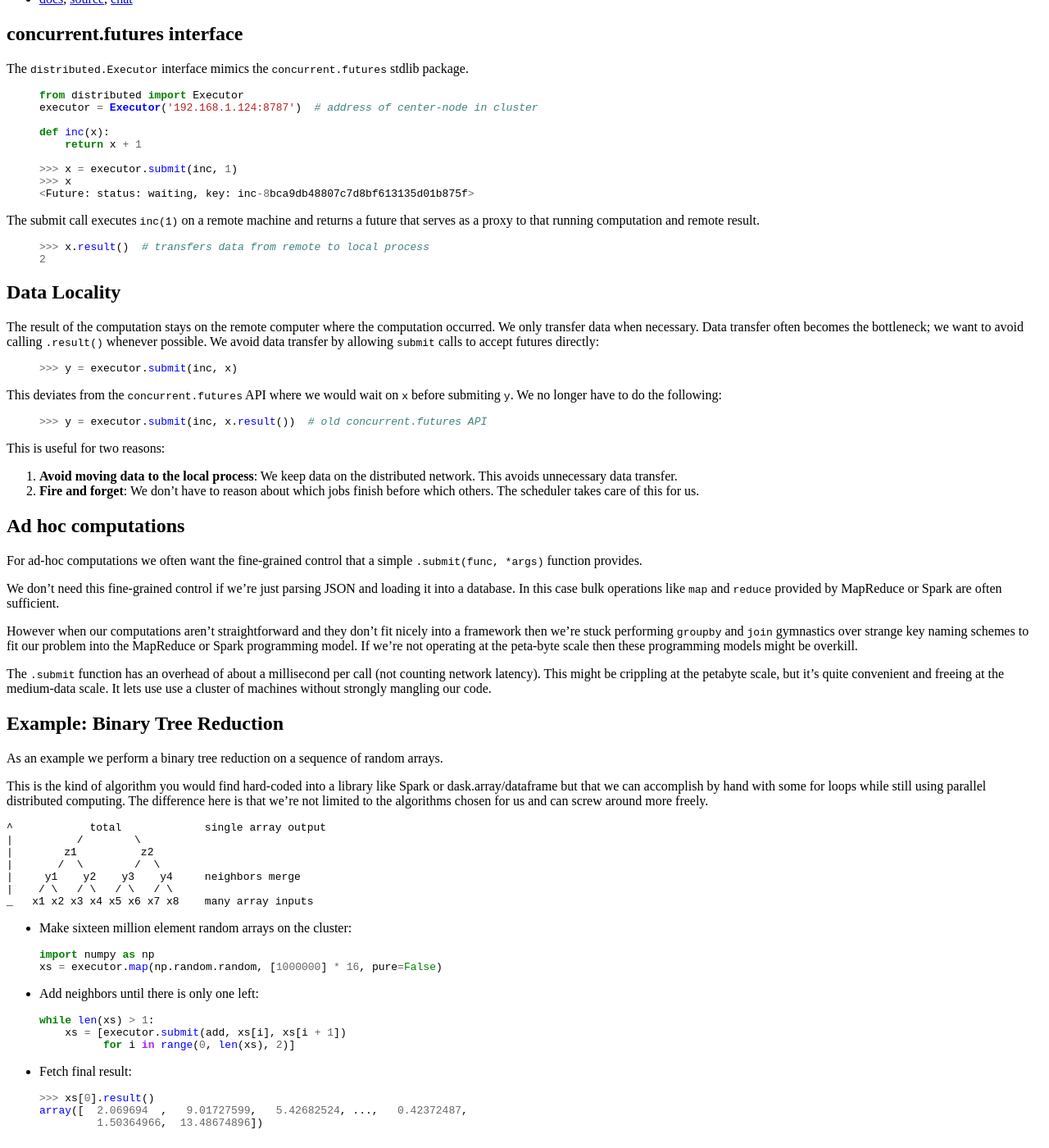
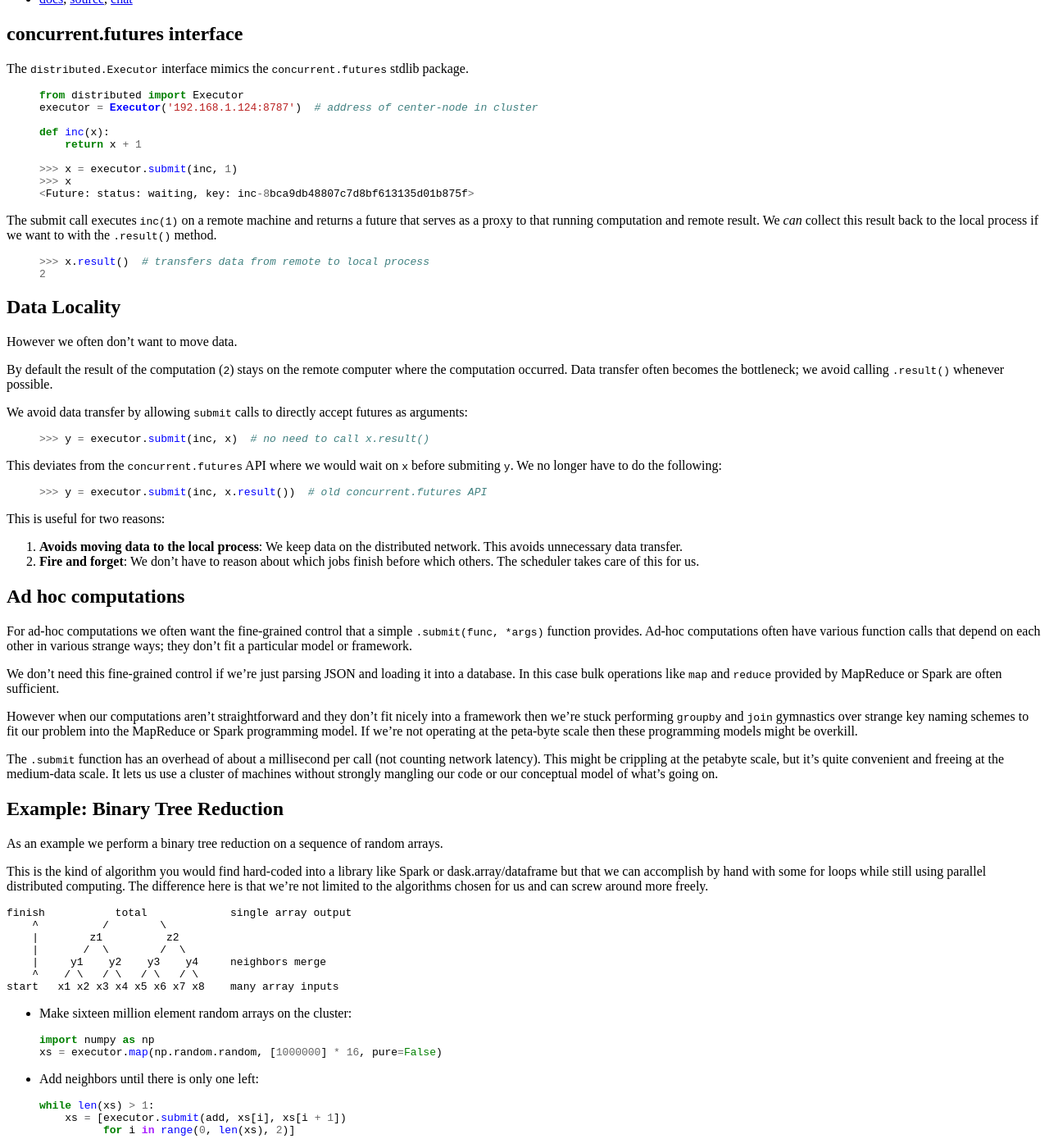
Before and after one commit to besyskymnbk/blog, a Jekyll site: the page built from _posts/work/2015-10-27-Distributed-ad-hoc.md, in a window 1280 px wide and 1400 px high, scrolled down 375 px. Shown: the whole window at 82% size. Built offline with Jekyll 4.4.1, drawn with Linux system fonts in a browser that asks for light colours; comment, search, counter and statistics services are not loaded.

Commit message:
edit ad-hoc

```diff
--- a/_posts/work/2015-10-27-Distributed-ad-hoc.md
+++ b/_posts/work/2015-10-27-Distributed-ad-hoc.md
@@ -43,7 +43,9 @@ def inc(x):
 {% endhighlight %}
 
 The submit call executes `inc(1)` on a remote machine and returns a future that
-serves as a proxy to that running computation and remote result.
+serves as a proxy to that running computation and remote result.  We *can*
+collect this result back to the local process if we want to with the
+`.result()` method.
 
 {% highlight Python %}
 >>> x.result()  # transfers data from remote to local process
@@ -54,14 +56,17 @@ serves as a proxy to that running computation and remote result.
 Data Locality
 -------------
 
-The result of the computation stays on the remote computer where the
-computation occurred.  We only transfer data when necessary.  Data transfer
-often becomes the bottleneck; we want to avoid calling `.result()` whenever
-possible.  We avoid data transfer by allowing `submit` calls to accept futures
-directly:
+However we often don't want to move data.
+
+By default the result of the computation (`2`) stays on the remote computer
+where the computation occurred.  Data transfer often becomes the bottleneck; we
+avoid calling `.result()` whenever possible.
+
+We avoid data transfer by allowing `submit` calls to directly accept futures as
+arguments:
 
 {% highlight Python %}
->>> y = executor.submit(inc, x)
+>>> y = executor.submit(inc, x)  # no need to call x.result()
 {% endhighlight %}
 
 This deviates from the `concurrent.futures` API where we would wait on `x`
@@ -73,7 +78,7 @@ before submiting `y`.  We no longer have to do the following:
 
 This is useful for two reasons:
 
-1.  **Avoid moving data to the local process**:  We keep data on the
+1.  **Avoids moving data to the local process**:  We keep data on the
 distributed network.  This avoids unnecessary data transfer.
 2.  **Fire and forget**: We don't have to reason about which jobs finish before
 which others.  The scheduler takes care of this for us.
@@ -83,7 +88,9 @@ Ad hoc computations
 -------------------
 
 For ad-hoc computations we often want the fine-grained control that a simple
-`.submit(func, *args)` function provides.
+`.submit(func, *args)` function provides.  Ad-hoc computations often have
+various function calls that depend on each other in various strange ways; they
+don't fit a particular model or framework.
 
 We don't need this fine-grained control if we're just parsing JSON and loading
 it into a database.  In this case bulk operations like `map` and `reduce`
@@ -97,8 +104,9 @@ programming models might be overkill.
 
 The `.submit` function has an overhead of about a millisecond per call (not
 counting network latency).  This might be crippling at the petabyte scale, but
-it's quite convenient and freeing at the medium-data scale.  It lets use use a
-cluster of machines without strongly mangling our code.
+it's quite convenient and freeing at the medium-data scale.  It lets us use a
+cluster of machines without strongly mangling our code or our conceptual model
+of what's going on.
 
 
 Example: Binary Tree Reduction
@@ -113,13 +121,13 @@ loops while still using parallel distributed computing.  The difference here is
 that we're not limited to the algorithms chosen for us and can screw around
 more freely.
 
-    ^            total             single array output
-    |          /        \
-    |        z1          z2
-    |       /  \        /  \
-    |     y1    y2    y3    y4     neighbors merge
-    |    / \   / \   / \   / \
-    _   x1 x2 x3 x4 x5 x6 x7 x8    many array inputs
+    finish           total             single array output
+        ^          /        \
+        |        z1          z2
+        |       /  \        /  \
+        |     y1    y2    y3    y4     neighbors merge
+        ^    / \   / \   / \   / \
+    start   x1 x2 x3 x4 x5 x6 x7 x8    many array inputs
 
 *  Make sixteen million element random arrays on the cluster:
 
```
